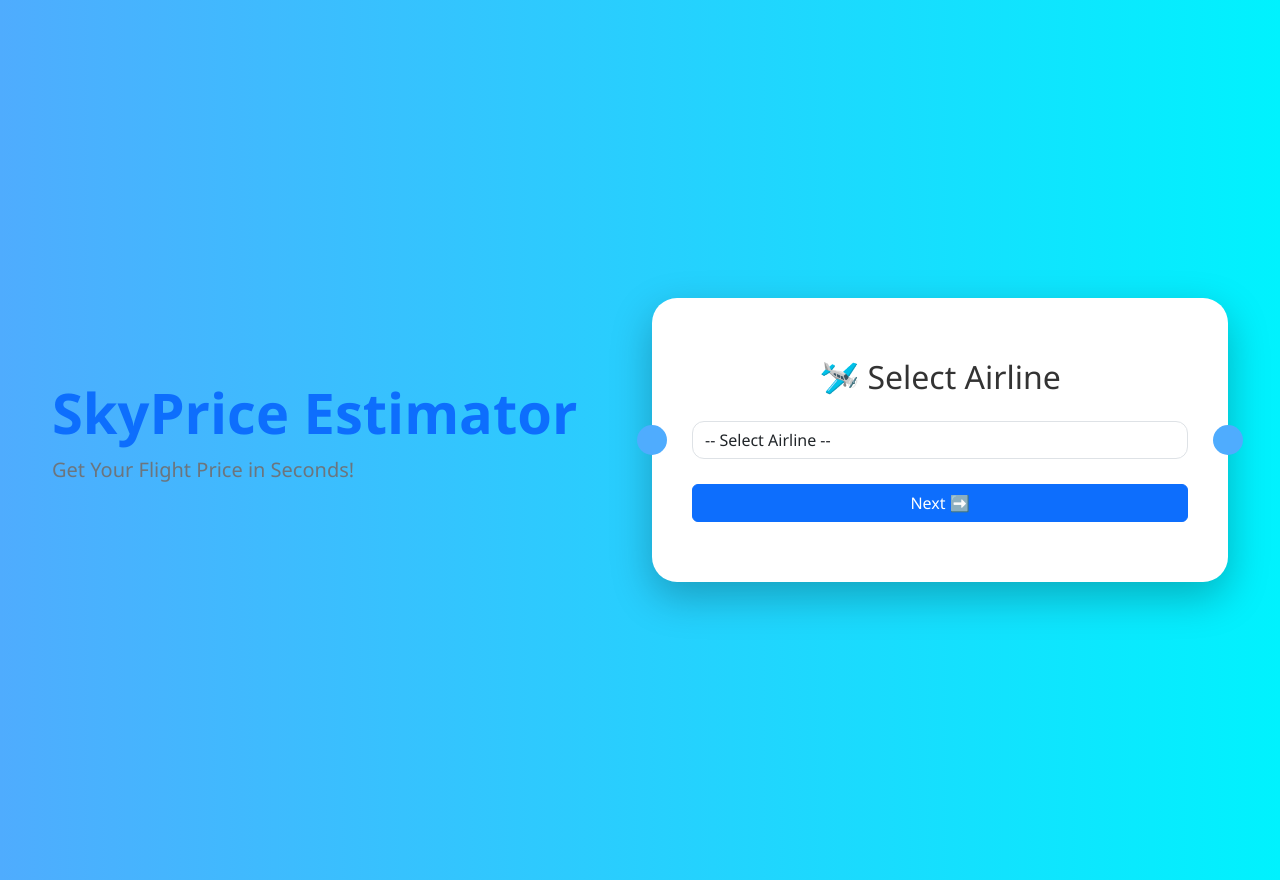
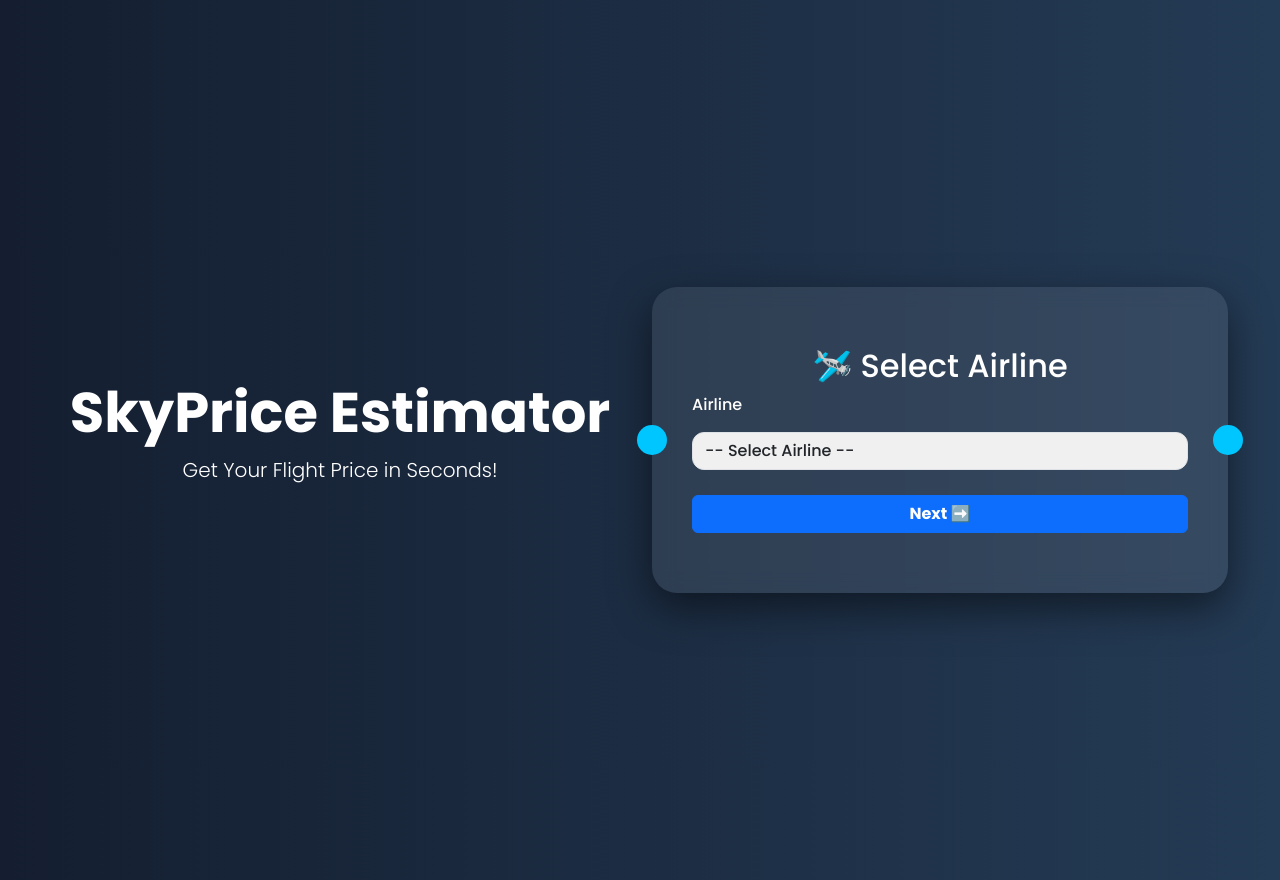
Before and after one commit to priyankasalunkhe10/ML_project, a Flask app: page / in a window 1280 px wide. Run offline with Flask 3, Linux system fonts and the light colour scheme; parts of the project's set-up code (start-up, migrations or seed data) failed here and were passed over.

Commit message:
index.html file updated

```diff
--- a/templates/index.html
+++ b/templates/index.html
@@ -5,11 +5,13 @@
   <meta name="viewport" content="width=device-width, initial-scale=1.0" />
   <title>SkyPrice Estimator | Get Your Flight Price in Seconds!</title>
   <link href="https://cdn.jsdelivr.net/npm/bootstrap@5.3.0/dist/css/bootstrap.min.css" rel="stylesheet" />
+  <link href="https://fonts.googleapis.com/css2?family=Poppins:wght@300;500;700&display=swap" rel="stylesheet">
   <style>
     body {
-      background: linear-gradient(to right, #4facfe, #00f2fe);
+      background: linear-gradient(to right, #141e30, #243b55);
       min-height: 100vh;
-      font-family: 'Segoe UI', sans-serif;
+      font-family: 'Poppins', sans-serif;
+      color: #fff;
       display: flex;
       align-items: center;
       justify-content: center;
@@ -20,27 +22,28 @@
       width: 100%;
     }
     .ticket {
-      background: #fff;
+      background: #ffffff15;
       border-radius: 25px;
-      box-shadow: 0 15px 40px rgba(0, 0, 0, 0.25);
+      box-shadow: 0 15px 40px rgba(0, 0, 0, 0.5);
       padding: 60px 40px;
       position: relative;
+      backdrop-filter: blur(10px);
     }
-    .ticket:before,
-    .ticket:after {
+    .ticket::before,
+    .ticket::after {
       content: "";
       position: absolute;
       width: 30px;
       height: 30px;
-      background: #4facfe;
+      background: #00c6ff;
       border-radius: 50%;
       top: 50%;
       transform: translateY(-50%);
     }
-    .ticket:before {
+    .ticket::before {
       left: -15px;
     }
-    .ticket:after {
+    .ticket::after {
       right: -15px;
     }
     .slide {
@@ -52,41 +55,43 @@
     .form-control {
       border-radius: 12px;
       margin-top: 15px;
+      background: #f0f0f0;
     }
-    h2 {
+    h2, h1, p {
       text-align: center;
-      margin-bottom: 25px;
-      color: #333;
     }
     .summary {
       margin-top: 30px;
       padding: 25px;
-      background: #e9f5ff;
+      background: #ffffff10;
       border-radius: 15px;
-      color: #000;
       font-size: 1.1rem;
+      color: #fff;
     }
-    button {
+    .btn {
       margin-top: 25px;
+      font-weight: bold;
+    }
+    .btn-success {
+      background: linear-gradient(to right, #00f2fe, #4facfe);
+      border: none;
     }
   </style>
 </head>
 <body>
   <div class="container">
     <div class="row align-items-center min-vh-100">
-
-      <!-- Left: Title Section -->
       <div class="col-md-6 text-md-start text-center mb-5 mb-md-0">
-        <h1 class="display-4 fw-bold text-primary">SkyPrice Estimator</h1>
-        <p class="lead text-secondary">Get Your Flight Price in Seconds!</p>
+        <h1 class="display-4 fw-bold">SkyPrice Estimator</h1>
+        <p class="lead">Get Your Flight Price in Seconds!</p>
       </div>
 
-      <!-- Right: Ticket Form -->
       <div class="col-md-6">
         <form action="/predict" method="POST" id="flightForm">
           <div class="ticket">
             <div class="slide active">
               <h2>🛩️ Select Airline</h2>
+              <label for="airline">Airline</label>
               <select class="form-control" name="airline" id="airline" required>
                 <option value="">-- Select Airline --</option>
                 <option value="IndiGo">IndiGo</option>
@@ -102,24 +107,28 @@
                 <option value="Multiple carriers Premium economy">Multiple carriers Premium economy</option>
                 <option value="Trujet">Trujet</option>
               </select>
-              <button type="button" class="btn btn-primary w-100" onclick="nextSlide()">Next ➡️</button>
+              <button type="button" class="btn btn-primary w-100" onclick="validateSlide()">Next ➡️</button>
             </div>
 
             <div class="slide">
               <h2>📍 Source</h2>
+              <label for="source">Source</label>
               <select class="form-control" name="source" id="source" required>
+                <option value="">-- Select Source --</option>
                 <option>Delhi</option>
                 <option>Mumbai</option>
                 <option>Kolkata</option>
                 <option>Chennai</option>
                 <option>Banglore</option>
               </select>
-              <button type="button" class="btn btn-primary w-100" onclick="nextSlide()">Next ➡️</button>
+              <button type="button" class="btn btn-primary w-100" onclick="validateSlide()">Next ➡️</button>
             </div>
 
             <div class="slide">
               <h2>🎯 Destination</h2>
+              <label for="destination">Destination</label>
               <select class="form-control" name="destination" id="destination" required>
+                <option value="">-- Select Destination --</option>
                 <option>Cochin</option>
                 <option>Bangalore</option>
                 <option>Hyderabad</option>
@@ -127,11 +136,12 @@
                 <option>New Delhi</option>
                 <option>Kolkata</option>
               </select>
-              <button type="button" class="btn btn-primary w-100" onclick="nextSlide()">Next ➡️</button>
+              <button type="button" class="btn btn-primary w-100" onclick="validateSlide(true)">Next ➡️</button>
             </div>
 
             <div class="slide">
               <h2>🛑 Stops</h2>
+              <label for="stops">Number of Stops</label>
               <select class="form-control" name="stops" id="stops" required>
                 <option value="0">Non-stop</option>
                 <option value="1">1 stop</option>
@@ -139,17 +149,19 @@
                 <option value="3">3 stops</option>
                 <option value="4">4 stops</option>
               </select>
-              <button type="button" class="btn btn-primary w-100" onclick="nextSlide()">Next ➡️</button>
+              <button type="button" class="btn btn-primary w-100" onclick="validateSlide()">Next ➡️</button>
             </div>
 
             <div class="slide">
               <h2>📅 Journey Date</h2>
+              <label for="journey_date">Journey Date</label>
               <input type="date" class="form-control" name="journey_date" id="journey_date" required />
-              <button type="button" class="btn btn-primary w-100" onclick="nextSlide()">Next ➡️</button>
+              <button type="button" class="btn btn-primary w-100" onclick="validateSlide()">Next ➡️</button>
             </div>
 
             <div class="slide">
               <h2>🗓️ Booking Date</h2>
+              <label for="booking_date">Booking Date</label>
               <input type="date" class="form-control" name="booking_date" id="booking_date" required />
               <button type="button" class="btn btn-info w-100" onclick="showSummary()">🎟️ Show Ticket Summary</button>
             </div>
@@ -164,11 +176,11 @@
                 <p><strong>Booking Date:</strong> <span id="sum_booking"></span></p>
               </div>
               <button type="submit" class="btn btn-success w-100">🔍 Predict Price</button>
+              <button type="button" class="btn btn-secondary w-100" onclick="location.reload()">🔄 Start Over</button>
             </div>
           </div>
         </form>
       </div>
-
     </div>
   </div>
 
@@ -176,20 +188,34 @@
     let currentSlide = 0;
     const slides = document.querySelectorAll(".slide");
 
-    function nextSlide() {
-      if (currentSlide < slides.length - 1) {
-        slides[currentSlide].classList.remove("active");
-        currentSlide++;
-        slides[currentSlide].classList.add("active");
+    function validateSlide(checkTrip = false) {
+      const current = slides[currentSlide];
+      const input = current.querySelector("select, input");
+
+      if (!input || !input.value) {
+        alert("Please fill out this field before continuing.");
+        return;
       }
+
+      if (checkTrip) {
+        const src = document.getElementById("source").value;
+        const dst = document.getElementById("destination").value;
+        if (src === dst) {
+          alert("Source and Destination cannot be the same.");
+          return;
+        }
+      }
+
+      slides[currentSlide].classList.remove("active");
+      currentSlide++;
+      slides[currentSlide].classList.add("active");
     }
 
     function showSummary() {
-      updateSummary();
-      nextSlide();
-    }
+      const today = new Date().toISOString().split('T')[0];
+      document.getElementById("journey_date").setAttribute('min', today);
+      document.getElementById("booking_date").setAttribute('max', today);
 
-    function updateSummary() {
       document.getElementById("sum_airline").textContent = document.getElementById("airline").value;
       const src = document.getElementById("source").value;
       const dst = document.getElementById("destination").value;
@@ -197,6 +223,10 @@
       document.getElementById("sum_stops").textContent = document.getElementById("stops").selectedOptions[0].text;
       document.getElementById("sum_journey").textContent = document.getElementById("journey_date").value;
       document.getElementById("sum_booking").textContent = document.getElementById("booking_date").value;
+
+      slides[currentSlide].classList.remove("active");
+      currentSlide++;
+      slides[currentSlide].classList.add("active");
     }
   </script>
 </body>
```
